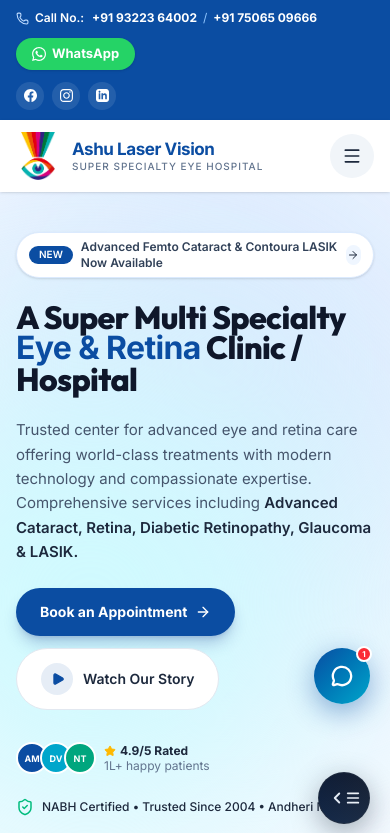
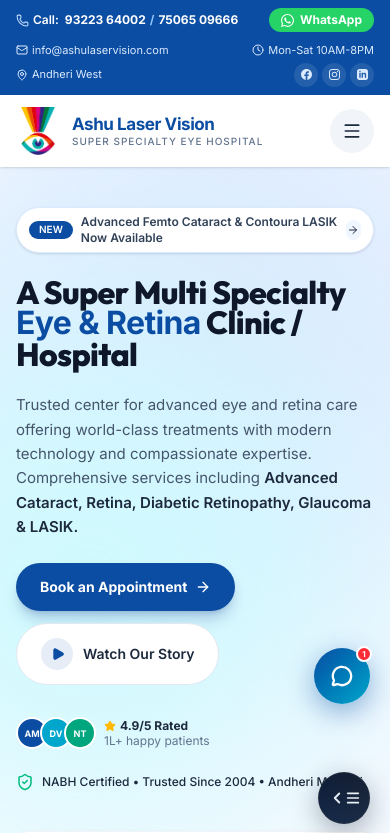
Before and after one commit to office199/design_new_website, a React (Vite) app: page / in a window 390 px wide. Shown: the top 833 px of the page. Built offline with nearby package versions, Linux system fonts and the light colour scheme.

Commit message:
feat: improve TopBar responsiveness for mobile and desktop
Co-authored-by: arena-agent <297053741+arena-agent@users.noreply.github.com>

```diff
--- a/src/components/layout/TopBar.jsx
+++ b/src/components/layout/TopBar.jsx
@@ -28,103 +28,121 @@
 export default function TopBar() {
   return (
     <div className="bg-[#0B4DA2] text-white text-[13px] relative z-50">
-      <div className="max-w-[1440px] mx-auto px-4 md:px-6 lg:px-8 py-2.5">
-        <div className="flex flex-col lg:flex-row lg:justify-between lg:items-center gap-3 lg:gap-4">
-
-          {/* Left Section */}
-          <div className="flex flex-col sm:flex-row sm:items-center gap-3 sm:gap-6">
-            {/* Phone Numbers */}
-            <div className="flex items-center gap-2 text-xs sm:text-[13px]">
-              <span className="flex items-center gap-1.5 text-white font-semibold shrink-0">
-                <Phone size={13} className="text-blue-200 shrink-0" />
-                Call No.:
+      <div className="max-w-[1440px] mx-auto px-4 md:px-6 lg:px-8 py-2">
+        {/* Desktop Layout */}
+        <div className="hidden lg:flex items-center justify-between gap-4">
+          {/* Left: Contact Info */}
+          <div className="flex items-center gap-6 text-xs">
+            {/* Phones */}
+            <div className="flex items-center gap-2">
+              <span className="flex items-center gap-1.5 text-white font-semibold">
+                <Phone size={14} className="text-blue-200" />
+                Call:
               </span>
               <div className="flex items-center gap-1.5 font-bold">
-                <a
-                  href="tel:+919322364002"
-                  className="hover:text-blue-200 underline-offset-2 hover:underline transition whitespace-nowrap"
-                >
+                <a href="tel:+919322364002" className="hover:text-blue-200 hover:underline transition">
                   +91 93223 64002
                 </a>
-                <span className="text-blue-300 font-normal">/</span>
-                <a
-                  href="tel:+917506509666"
-                  className="hover:text-blue-200 underline-offset-2 hover:underline transition whitespace-nowrap"
-                >
+                <span className="text-blue-300">/</span>
+                <a href="tel:+917506509666" className="hover:text-blue-200 hover:underline transition">
                   +91 75065 09666
                 </a>
               </div>
             </div>
 
-            {/* WhatsApp Button - Mobile Only */}
-            <div className="sm:hidden">
-              <a
-                href="https://wa.me/919322364002"
-                className="inline-flex items-center gap-1.5 bg-[#25D366] px-4 py-1.5 rounded-full font-bold text-white hover:bg-[#1ebe5d] transition shadow-sm"
-                aria-label="Chat on WhatsApp"
-              >
-                <WhatsAppIcon size={14} />
-                WhatsApp
-              </a>
-            </div>
-
-            {/* Additional Info - XL screens */}
-            <div className="hidden xl:flex items-center gap-6 text-blue-100 border-l border-white/20 pl-6 text-xs">
-              <a
-                href="mailto:info@ashulaservision.com"
-                className="flex items-center gap-1.5 hover:text-white transition"
-              >
-                <Mail size={13} className="text-blue-200 shrink-0" />
+            {/* Email */}
+            <a href="mailto:info@ashulaservision.com" className="flex items-center gap-1.5 text-blue-100 hover:text-white transition">
+              <Mail size={14} className="text-blue-200" />
               info@ashulaservision.com
             </a>
-              <span className="flex items-center gap-1.5">
-                <Clock size={13} className="text-blue-200 shrink-0" />
+
+            {/* Hours */}
+            <span className="flex items-center gap-1.5 text-blue-100">
+              <Clock size={14} className="text-blue-200" />
               Mon-Sat: 10AM - 8PM
             </span>
-              <span className="flex items-center gap-1.5">
-                <MapPin size={13} className="text-blue-200 shrink-0" />
+
+            {/* Location */}
+            <span className="flex items-center gap-1.5 text-blue-100">
+              <MapPin size={14} className="text-blue-200" />
               Andheri West, Mumbai
             </span>
           </div>
-          </div>
 
-          {/* Right Section - Social Media Only */}
-          <div className="flex items-center justify-between sm:justify-end">
-            {/* Social Media Icons */}
-            <div className="flex items-center gap-2">
+          {/* Right: WhatsApp + Socials */}
+          <div className="flex items-center gap-3">
+            {/* WhatsApp */}
             <a
-                href="https://www.facebook.com/AshuLaserVision/"
-                target="_blank"
-                rel="noopener noreferrer"
-                aria-label="Facebook"
-                title="Facebook"
-                className="w-7 h-7 rounded-full bg-white/10 hover:bg-[#1877F2] flex items-center justify-center text-white transition-all duration-200 hover:scale-110"
+              href="https://wa.me/919322364002"
+              className="inline-flex items-center gap-1.5 bg-[#25D366] px-3.5 py-1 rounded-full text-xs font-semibold hover:bg-[#1ebe5d] transition"
+              aria-label="Chat on WhatsApp"
             >
+              <WhatsAppIcon size={14} /> WhatsApp
+            </a>
+
+            {/* Social Icons */}
+            <div className="flex items-center gap-1.5 pl-2 border-l border-white/20">
+              <a href="https://www.facebook.com/AshuLaserVision/" target="_blank" rel="noopener noreferrer" aria-label="Facebook" className="w-7 h-7 rounded-full bg-white/10 hover:bg-[#1877F2] flex items-center justify-center transition hover:scale-110">
                 <FacebookIcon size={13} />
               </a>
-              <a
-                href="https://www.instagram.com/ashueyehospital/"
-                target="_blank"
-                rel="noopener noreferrer"
-                aria-label="Instagram"
-                title="Instagram"
-                className="w-7 h-7 rounded-full bg-white/10 hover:bg-gradient-to-tr hover:from-[#f09433] hover:via-[#dc2743] hover:to-[#bc1888] flex items-center justify-center text-white transition-all duration-200 hover:scale-110"
-              >
+              <a href="https://www.instagram.com/ashueyehospital/" target="_blank" rel="noopener noreferrer" aria-label="Instagram" className="w-7 h-7 rounded-full bg-white/10 hover:bg-gradient-to-tr hover:from-[#f09433] hover:via-[#dc2743] hover:to-[#bc1888] flex items-center justify-center transition hover:scale-110">
                 <InstagramIcon size={13} />
               </a>
-              <a
-                href="https://www.linkedin.com/in/shahnawaz-kazi-971a067b/"
-                target="_blank"
-                rel="noopener noreferrer"
-                aria-label="LinkedIn"
-                title="LinkedIn"
-                className="w-7 h-7 rounded-full bg-white/10 hover:bg-[#0A66C2] flex items-center justify-center text-white transition-all duration-200 hover:scale-110"
-              >
+              <a href="https://www.linkedin.com/in/shahnawaz-kazi-971a067b/" target="_blank" rel="noopener noreferrer" aria-label="LinkedIn" className="w-7 h-7 rounded-full bg-white/10 hover:bg-[#0A66C2] flex items-center justify-center transition hover:scale-110">
                 <LinkedinIcon size={13} />
               </a>
             </div>
           </div>
+        </div>
 
+        {/* Mobile Layout */}
+        <div className="lg:hidden flex flex-col gap-2.5">
+          {/* Row 1: Phones + WhatsApp */}
+          <div className="flex items-center justify-between gap-2">
+            <div className="flex items-center gap-1.5 text-xs">
+              <span className="flex items-center gap-1 text-white font-semibold">
+                <Phone size={13} className="text-blue-200" /> Call:
+              </span>
+              <div className="flex items-center gap-1 font-bold">
+                <a href="tel:+919322364002" className="hover:text-blue-200 hover:underline transition">93223 64002</a>
+                <span className="text-blue-300">/</span>
+                <a href="tel:+917506509666" className="hover:text-blue-200 hover:underline transition">75065 09666</a>
+              </div>
+            </div>
+
+            <a
+              href="https://wa.me/919322364002"
+              className="inline-flex items-center gap-1.5 bg-[#25D366] px-3 py-1 rounded-full text-xs font-bold hover:bg-[#1ebe5d] transition"
+              aria-label="Chat on WhatsApp"
+            >
+              <WhatsAppIcon size={13} /> WhatsApp
+            </a>
+          </div>
+
+          {/* Row 2: Email + Hours + Location + Socials */}
+          <div className="flex flex-wrap items-center justify-between gap-x-4 gap-y-1 text-[11px] text-blue-100">
+            <a href="mailto:info@ashulaservision.com" className="flex items-center gap-1 hover:text-white transition">
+              <Mail size={12} /> info@ashulaservision.com
+            </a>
+            <span className="flex items-center gap-1">
+              <Clock size={12} /> Mon-Sat 10AM-8PM
+            </span>
+            <span className="flex items-center gap-1">
+              <MapPin size={12} /> Andheri West
+            </span>
+
+            <div className="flex items-center gap-1 ml-auto">
+              <a href="https://www.facebook.com/AshuLaserVision/" target="_blank" rel="noopener noreferrer" aria-label="Facebook" className="w-6 h-6 rounded-full bg-white/10 hover:bg-[#1877F2] flex items-center justify-center">
+                <FacebookIcon size={11} />
+              </a>
+              <a href="https://www.instagram.com/ashueyehospital/" target="_blank" rel="noopener noreferrer" aria-label="Instagram" className="w-6 h-6 rounded-full bg-white/10 hover:bg-gradient-to-tr hover:from-[#f09433] hover:via-[#dc2743] hover:to-[#bc1888] flex items-center justify-center">
+                <InstagramIcon size={11} />
+              </a>
+              <a href="https://www.linkedin.com/in/shahnawaz-kazi-971a067b/" target="_blank" rel="noopener noreferrer" aria-label="LinkedIn" className="w-6 h-6 rounded-full bg-white/10 hover:bg-[#0A66C2] flex items-center justify-center">
+                <LinkedinIcon size={11} />
+              </a>
+            </div>
+          </div>
         </div>
       </div>
     </div>
```
Lines whose indentation alone changed are shown as unchanged.
